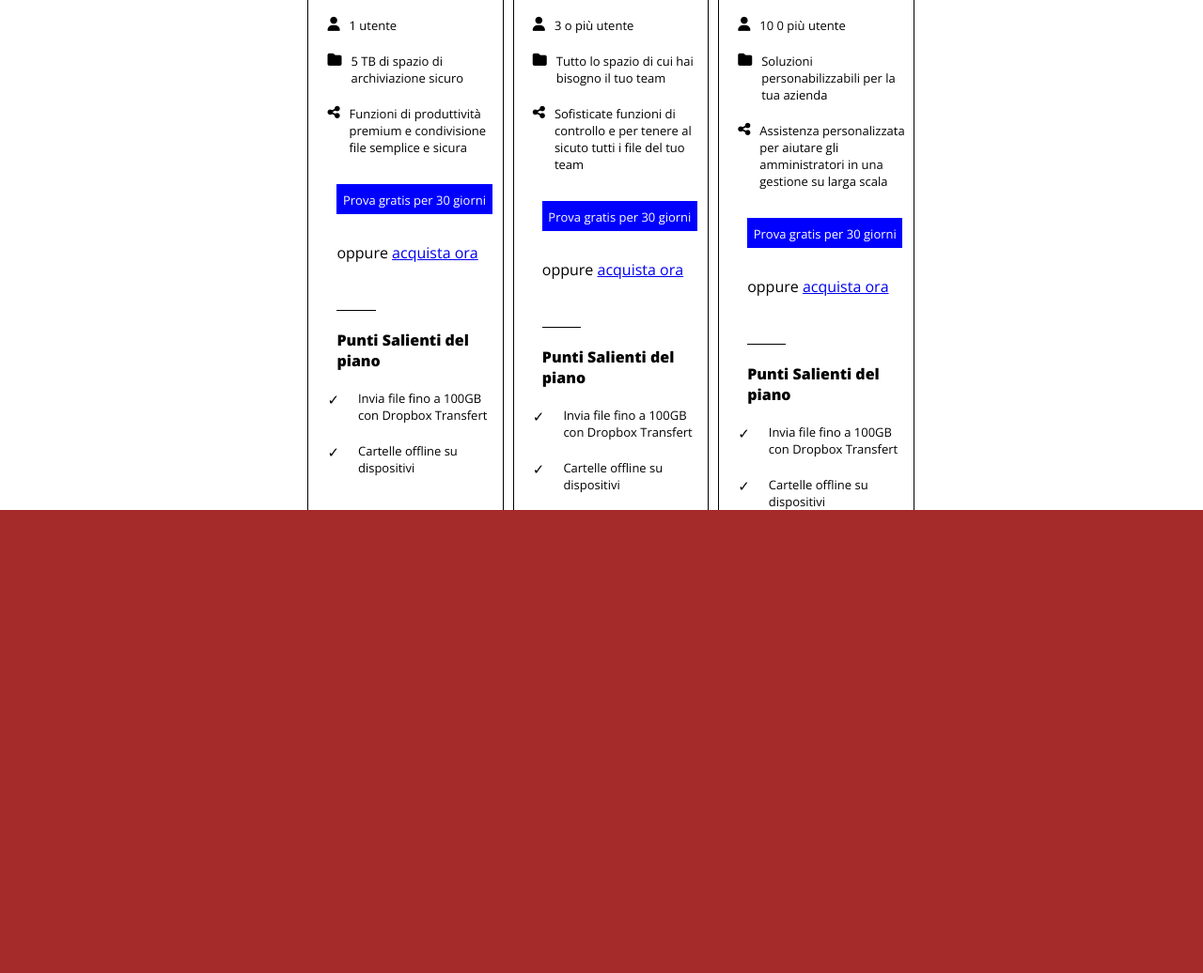
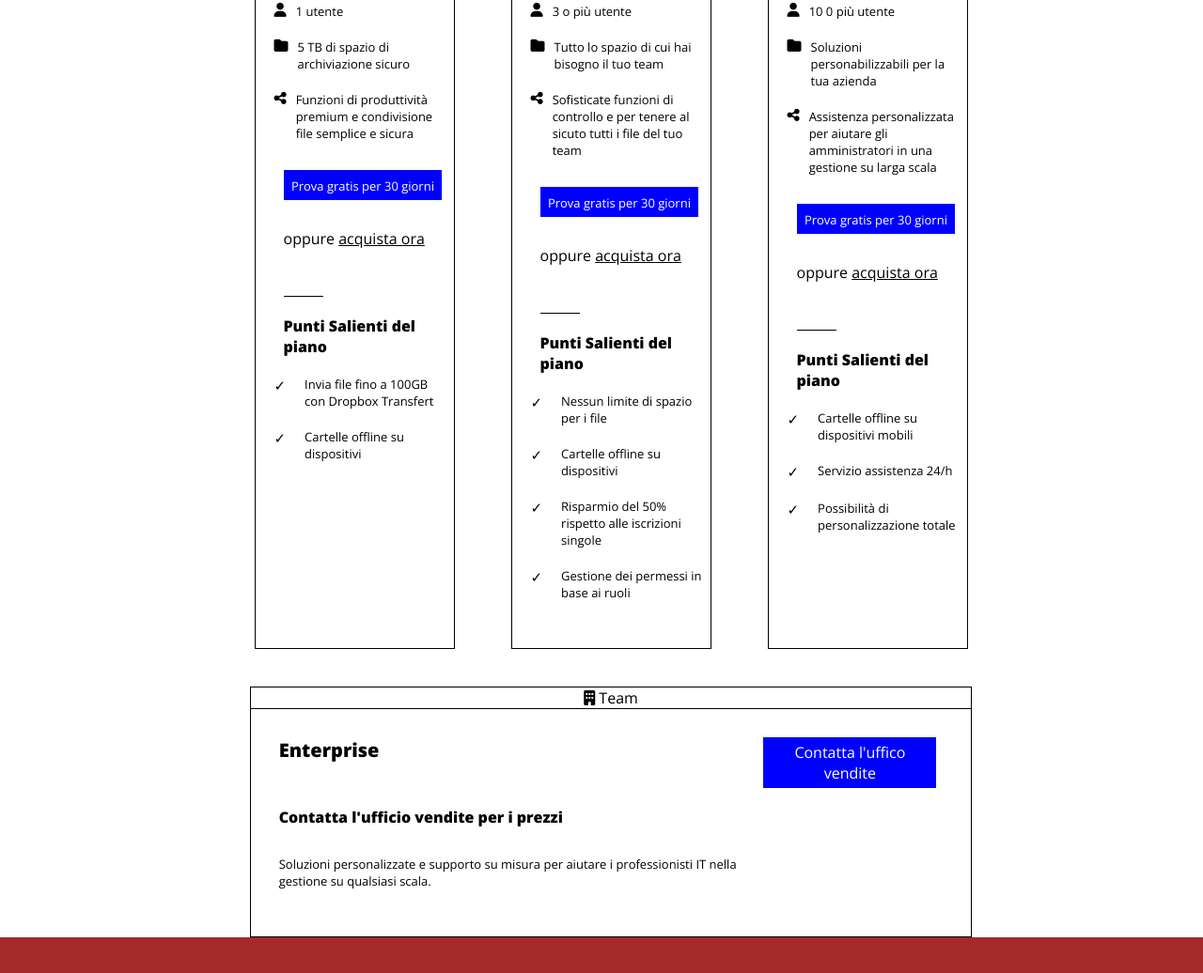
Before and after one commit to 19nikilangiu91/htmlcss-dropbox, a plain HTML site: page index.html in a window 1280 px wide. Shown: the part 1248-2284 px from the top of the page at 94% size. Before the commit the page ends 1791 px from the top, so only its background shows below. Drawn offline with nearby package versions, Linux system fonts and the light colour scheme.

Commit message:
2nd Section Done

```diff
--- a/CSS/style.css
+++ b/CSS/style.css
@@ -56,7 +56,7 @@ body{
     padding: 0 20px;
 }
 
-li a {
+li .grey{
     text-decoration: none;
     color: grey;
 }
@@ -222,17 +222,17 @@ li a {
 }
 
 .title-two{
-    width: 50%;
+    width: 60%;
     margin: 0px auto;
-    font-size: 20px;
-    padding-top: 150px;
+    padding-top:125px;
+    font-size: 25px;
 
     /* DEBUG */
     /* background-color: yellow; */
 }
 
 .radio{
-    width: 50%;
+    width: 60%;
     margin: 50px auto;
 
 
@@ -242,7 +242,8 @@ li a {
 
 #flex-container-columns{
     display: flex;
-    width: 52%;
+    justify-content: space-around;
+    width: 65%;
     margin: 0  auto;
 
     /* DEBUG */
@@ -254,10 +255,9 @@ li a {
 
 .colomn{
     width: calc(100% / 3);
-    margin: 0 5px;
-    border-top: 1px black solid;
-    border-left: 1px black solid;
-    border-right: 1px black solid;;
+    margin: 0 30px;
+    border: 1px black solid;
+    padding-bottom: 50px;
 
     /* DEBUG */
     /* background-color:green; */
@@ -266,6 +266,10 @@ li a {
 .user{
     border-bottom: 1px solid black;
     padding-left: 80px;
+}
+
+a{
+    color: black;
 }
 
 .main-user{
@@ -355,3 +359,60 @@ h5{
     /* DEBUG */
     /* background-color: green; */
 }
+
+/* Column Below */
+
+.colomn-below{
+    width: 61%;
+    margin: 40px auto;
+    border: 1px black solid;
+    padding-bottom: 50px;
+
+    /* DEBUG */
+    /* background-color:green; */
+}
+
+.user-below{
+    text-align: center;
+    border-bottom: 1px black solid;
+
+}
+
+.team{
+    text-decoration: none;
+}
+
+.contentfive{
+    width: 70%;
+    font-size: 13px;
+    padding:30px 0 0 30px;
+    /* DEBUG */
+    /* background-color: green; */
+}
+
+.left-below{
+    width: 80%;
+    /* DEBUG */
+    /* background-color: red; */
+}
+
+.below{
+    display: flex;
+    padding: 30px 0 0 30px;
+    width: 100%;
+}
+
+.enterprise{
+    width: 70%;
+    font-size: 20px;
+    /* DEBUG */
+    /* background-color: red; */
+}
+
+.button-vendite{
+    width: 25%;
+    padding: 5px;
+    color: white;
+    text-align: center;
+    background-color: blue;
+}
--- a/index.html
+++ b/index.html
@@ -27,17 +27,17 @@
 
             <div class="list-left">
                 <ul class="flex-list-left">
-                    <li><a href="#">Perch&egrave; DropBox</a></li>
-                    <li><a href="#">Funzioni</a></li>
-                    <li><a href="#">Piani e Prezzi</a></li>
+                    <li><a class="grey"href="#">Perch&egrave; DropBox</a></li>
+                    <li><a class="grey" href="#">Funzioni</a></li>
+                    <li><a class="grey" href="#">Piani e Prezzi</a></li>
                 </ul>
             </div>
 
             <div class="list-right">
                 <ul class="flex-list-right">
-                    <li><a href="#">Supporto</a></li>
-                    <li><a href="#">Contatta l'uffico vendite</a></li>
-                    <li><a href="#">Accedi</a></li>
+                    <li><a class="grey" href="#">Supporto</a></li>
+                    <li><a class="grey" href="#">Contatta l'uffico vendite</a></li>
+                    <li><a class="grey" href="#">Accedi</a></li>
                 </ul>
             </div>
 
@@ -180,11 +180,19 @@
                     <h4>Punti Salienti del piano</h4>
 
                     <div id="checkone">&check;
-                        <div  class="contentfour">Invia file fino a 100GB con Dropbox Transfert</div>
+                        <div  class="contentfour">Nessun limite di spazio per i file</div>
                     </div>
 
                     <div id="checkone">&check;
                         <div  class="contentfour">Cartelle offline su dispositivi</div>
+                    </div>
+
+                    <div id="checkone">&check;
+                        <div  class="contentfour">Risparmio del 50% rispetto alle iscrizioni singole</div>
+                    </div>
+
+                    <div id="checkone">&check;
+                        <div  class="contentfour">Gestione dei permessi in base ai ruoli</div>
                     </div>
                 </div>
 
@@ -232,18 +240,40 @@
                     <h4>Punti Salienti del piano</h4>
 
                     <div id="checkone">&check;
-                        <div  class="contentfour">Invia file fino a 100GB con Dropbox Transfert</div>
+                        <div  class="contentfour">Cartelle offline su dispositivi mobili</div>
                     </div>
 
                     <div id="checkone">&check;
-                        <div class="contentfour">Cartelle offline su dispositivi</div>
+                        <div class="contentfour">Servizio assistenza 24/h</div>
+                    </div>
+
+                    <div id="checkone">&check;
+                        <div class="contentfour">Possibilità di personalizzazione totale</div>
                     </div>
                 </div>
             </div>
 
+            <div class="colomn-below">
+                <div class="user-below">
+                    <a class="team" href="#"><i class="fa-solid fa-building"></i> Team</a>
+                </div>
 
+                <div class="below">
+                    <div class="enterprise">
+                        <strong>Enterprise</strong>
+                    </div>
 
+                    <div class="button-vendite">
+                         Contatta l'uffico vendite
+                    </div>
+                </div>
 
+                <h4>Contatta l'ufficio vendite per i prezzi</h4>
+
+                <div class="contentfive">
+                        Soluzioni personalizzate e supporto su misura per aiutare i professionisti IT nella gestione su qualsiasi scala.
+                </div>
+            </div>
         </section>
 
     </main>
```
